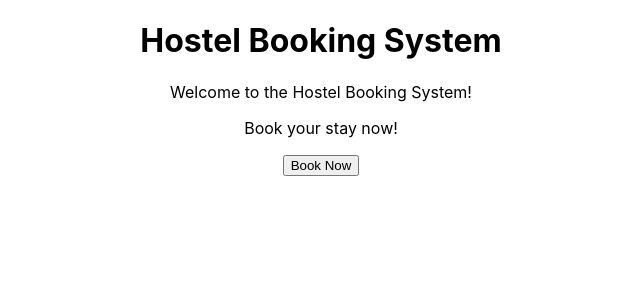
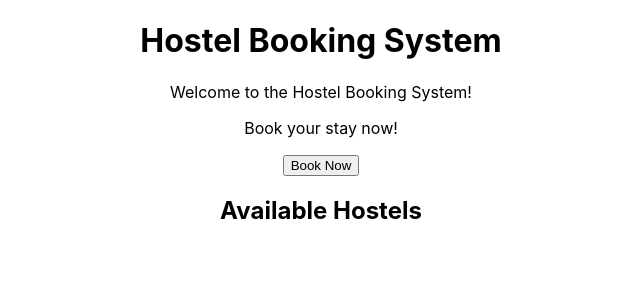
Before and after one commit to Nate-steven-dev/Front-End-repository, a React (Create React App) app in the folder hostel-booking/: page / in a window 1280 px wide. Shown: the top 300 px of the page, without its empty margins (319-959 px from the left). Built offline with nearby package versions, Linux system fonts and the light colour scheme.

Commit message:
modified app.js

```diff
--- a/hostel-booking/src/App.js
+++ b/hostel-booking/src/App.js
@@ -8,6 +8,7 @@ function App() {
      <div>
       <p>Book your stay now!</p>
       <button>Book Now</button>
+      <h2>Available Hostels</h2>
      </div>
     </div>
   );
```
Also changed, not shown: 1 other file (tests, documents, lock files or other folders).
